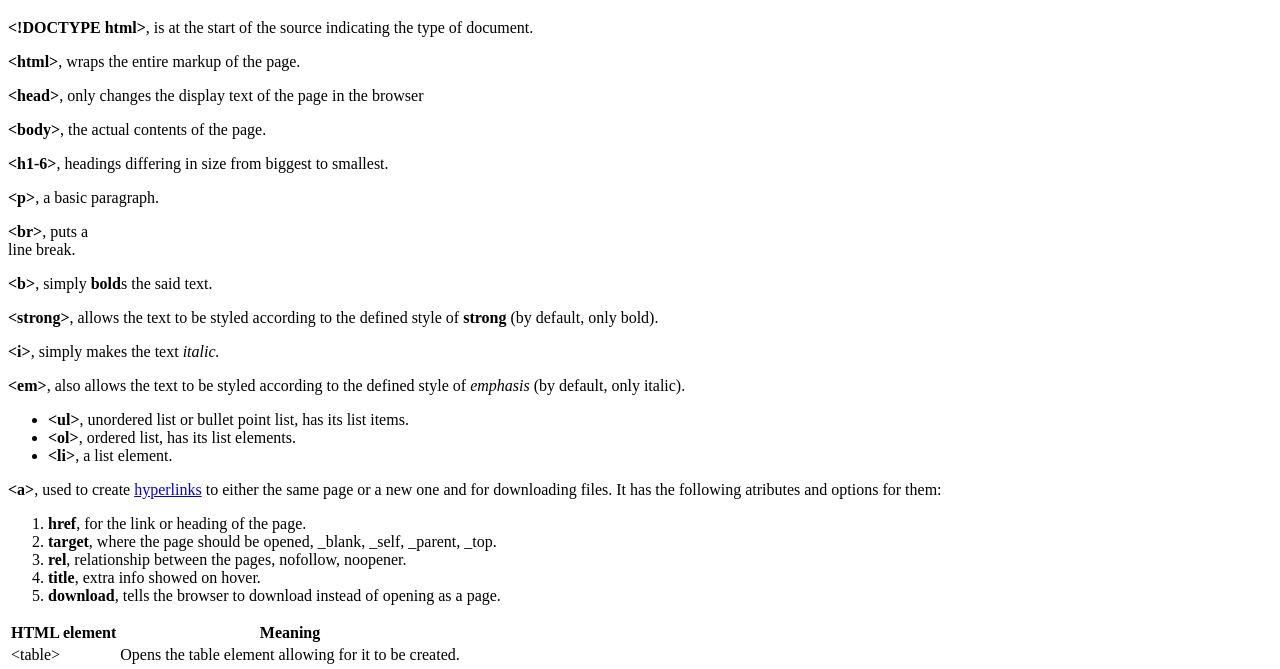
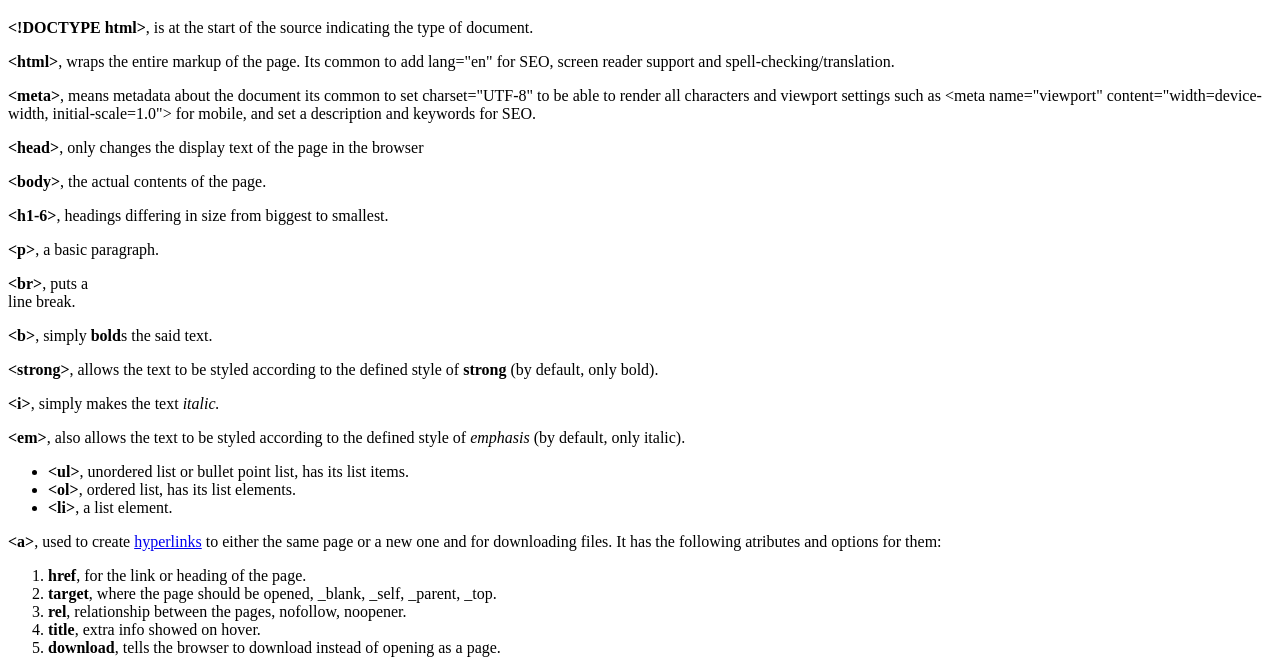
Before and after one commit to kripticni/Web, a plain HTML site: page html/index.html in a window 1280 px wide. Shown: the part 61-730 px from the top of the page. Drawn offline with Linux system fonts and the light colour scheme.

Commit message:
minor css site changes, more html documentation

```diff
--- a/css/site-layout/css/style.css
+++ b/css/site-layout/css/style.css
@@ -40,7 +40,6 @@ body{
 	background-image: url('../images/bg-coral.webp');
 	background-position: center left;
 	height: 25%;
-	background-repeat: no-repeat;
 }
 
 #showcase h1{
--- a/html/index.html
+++ b/html/index.html
@@ -6,7 +6,8 @@
 	<body>
 		<h1>List of html elements</h1>
 		<p><b>&lt!DOCTYPE html&gt</b>, is at the start of the source indicating the type of document.</p>
-		<p><b>&lthtml&gt</b>, wraps the entire markup of the page.</p>
+		<p><b>&lthtml&gt</b>, wraps the entire markup of the page. Its common to add lang="en" for SEO, screen reader support and spell-checking/translation.</p>
+		<p><b>&ltmeta&gt</b>, means metadata about the document its common to set charset="UTF-8" to be able to render all characters and viewport settings such as &ltmeta name="viewport" content="width=device-width, initial-scale=1.0"&gt for mobile, and set a description and keywords for SEO.</p>
 		<p><b>&lthead&gt</b>, only changes the display text of the page in the browser</p>
 		<p><b>&ltbody&gt</b>, the actual contents of the page.</p>
 		<p><b>&lth1-6&gt</b>, headings differing in size from biggest to smallest.</p>
@@ -121,5 +122,6 @@
 		</blockquote>
 		<p><b>&ltabbr&gt</b>, used to abbreviate text with the title parameter in <abbr title="HyperText Markup Language">html</abbr>.</p>
 		<p>There is lots of semantic tags in html, used for specific parts of the page such as <b>header, nav, section, aside, article, details, footer, main</b>.</p>
+
 	</body>
 </html>
```
